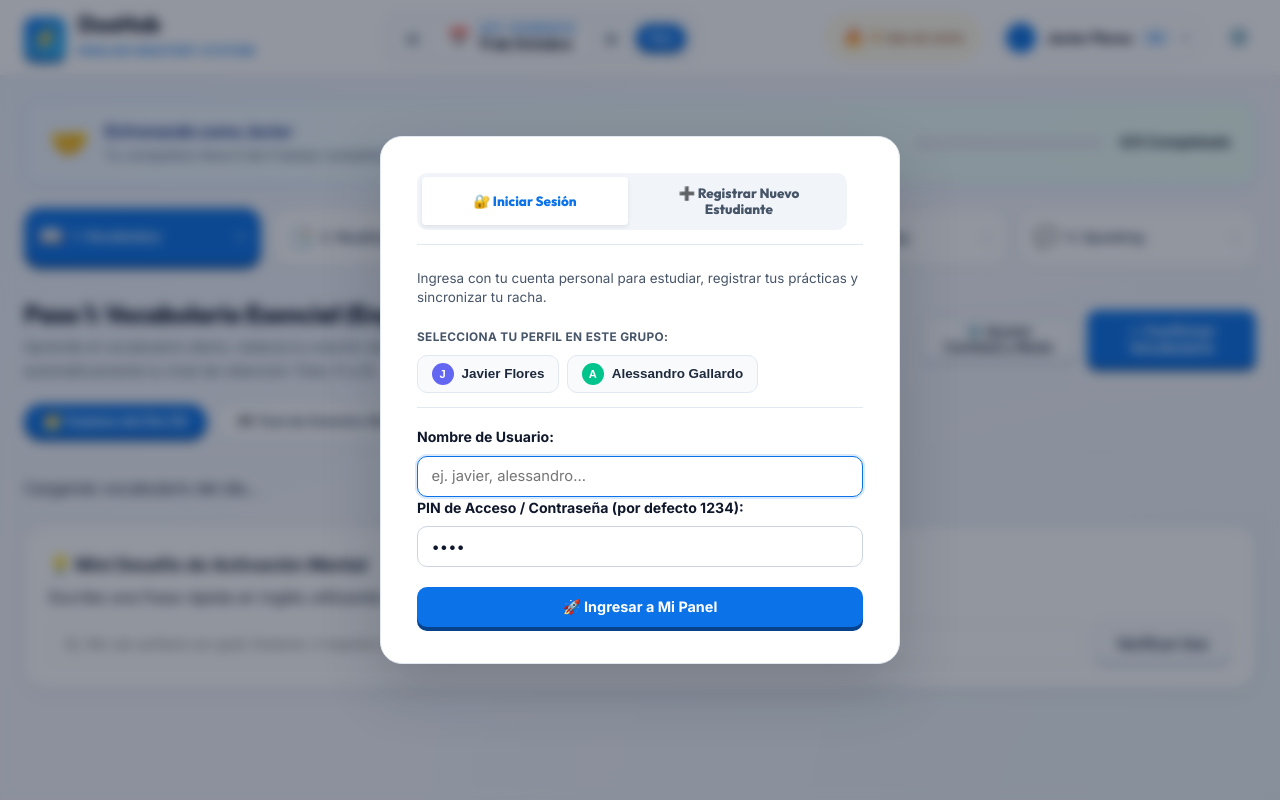
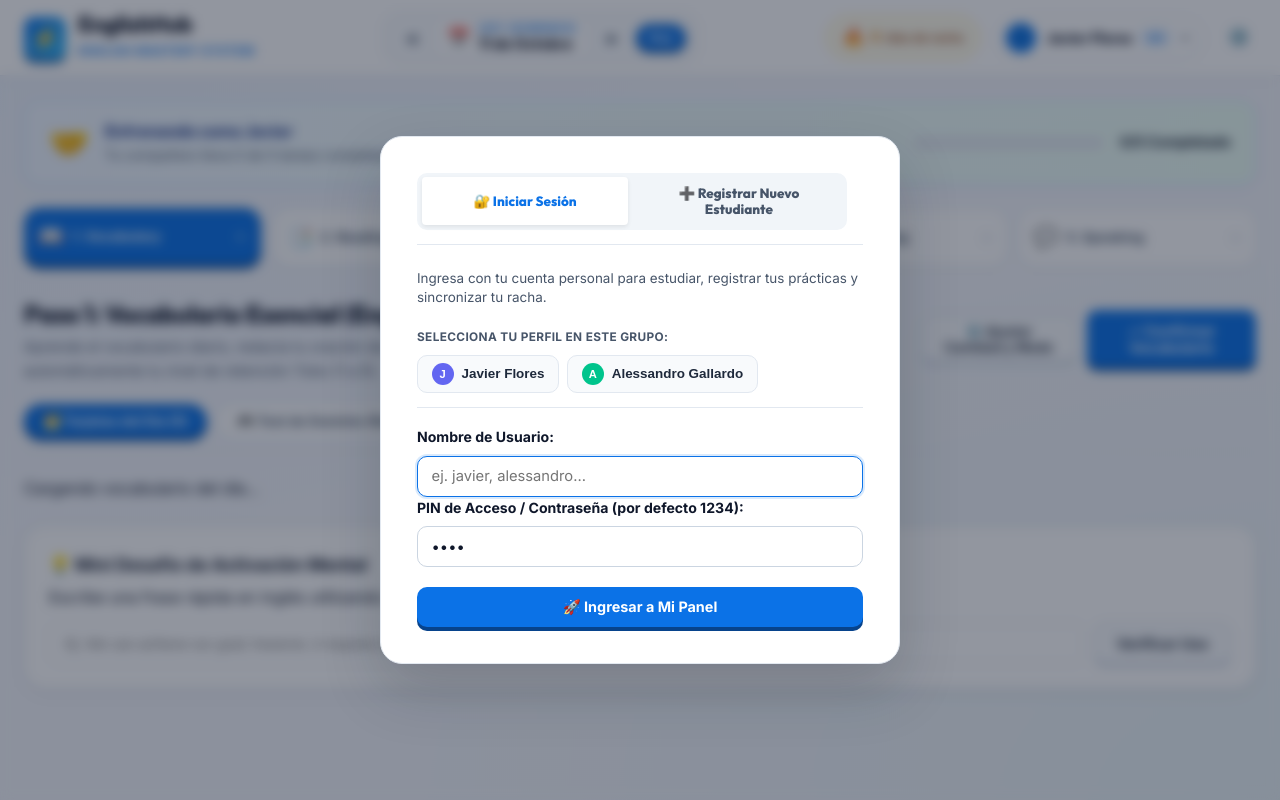
Before and after one commit to Javierifv/english-hub, a Flask app: page / in a window 1280 px wide. Run offline with Flask 3, Linux system fonts and the light colour scheme; data comes from the database, SQL or seed files in the repository.

Commit message:
chore: Rename platform branding to EnglishHub

```diff
--- a/render.yaml
+++ b/render.yaml
@@ -1,6 +1,6 @@
 services:
   - type: web
-    name: english-duo-hub
+    name: english-hub
     env: python
     buildCommand: pip install -r requirements.txt && python database.py
     startCommand: gunicorn --bind 0.0.0.0:$PORT app:app
--- a/static/js/app.js
+++ b/static/js/app.js
@@ -539,7 +539,7 @@ async function submitRegister() {
       localStorage.setItem('duohub_auth_user', JSON.stringify(data.user));
       localStorage.setItem('duohub_active_user_id', data.user.id);
       closeAuthModal();
-      speakEnglish(`Welcome to DuoHub, ${data.user.display_name}!`, 1.0);
+      speakEnglish(`Welcome to EnglishHub, ${data.user.display_name}!`, 1.0);
       alert(`🎉 ¡Cuenta creada con éxito! Bienvenido al grupo de estudio, ${data.user.display_name}.`);
       await fetchUsersAndStatus();
     } else {
--- a/templates/index.html
+++ b/templates/index.html
@@ -3,7 +3,7 @@
 <head>
   <meta charset="UTF-8">
   <meta name="viewport" content="width=device-width, initial-scale=1.0">
-  <title>DuoHub — English Mastery Hub</title>
+  <title>EnglishHub — English Mastery Hub</title>
   <!-- Google Fonts: Outfit & Inter -->
   <link rel="preconnect" href="https://fonts.googleapis.com">
   <link rel="preconnect" href="https://fonts.gstatic.com" crossorigin>
@@ -12,7 +12,7 @@
   <meta name="theme-color" content="#0B72E7">
   <meta name="apple-mobile-web-app-capable" content="yes">
   <meta name="apple-mobile-web-app-status-bar-style" content="black-translucent">
-  <meta name="apple-mobile-web-app-title" content="DuoHub">
+  <meta name="apple-mobile-web-app-title" content="EnglishHub">
   <link rel="apple-touch-icon" href="/static/icons/icon-192.png">
   <link rel="icon" type="image/png" href="/static/icons/icon-192.png">
   <link rel="stylesheet" href="/static/css/style.css?v=2.5">
@@ -25,7 +25,7 @@
       <div class="brand">
         <div class="logo-icon">⚡</div>
         <div class="brand-text">
-          <h1>DuoHub</h1>
+          <h1>EnglishHub</h1>
           <span class="subtext">English Mastery System</span>
         </div>
       </div>
```
Also changed, not shown: static/manifest.json.
